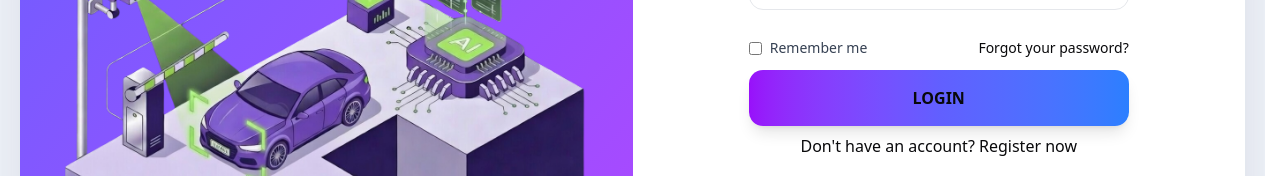
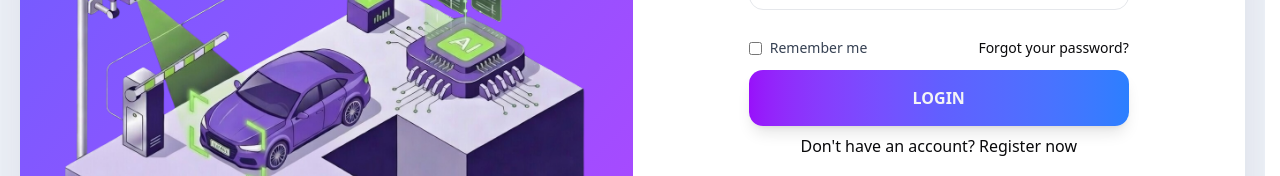
Before and after one commit to log1ri/ai-back-office, a React (Vite) app in the folder web/: page /login in a window 1280 px wide. Shown: the part 390-566 px from the top of the page. Built offline with nearby package versions, Linux system fonts and the light colour scheme; no server answers.

Commit message:
fix Login button color

```diff
--- a/web/src/pages/LoginPage.tsx
+++ b/web/src/pages/LoginPage.tsx
@@ -235,7 +235,7 @@ const LoginPage: React.FC = () => {
               )}
               <button
                 type="submit"
-                className="w-full p-4 rounded-xl bg-gradient-to-r from-purple-600 via-indigo-500 to-blue-500 text-white font-bold uppercase shadow-lg hover:-translate-y-1 transition disabled:bg-gray-300 disabled:cursor-not-allowed"
+                className="w-full p-4 rounded-xl bg-gradient-to-r from-purple-600 via-indigo-500 to-blue-500 !text-gray-100 font-bold uppercase shadow-lg hover:-translate-y-1 transition disabled:bg-gray-300 disabled:cursor-not-allowed"
                 disabled={isLoading || registerForm.formState.isSubmitting}
               >
                 {isLoading || registerForm.formState.isSubmitting
@@ -338,7 +338,7 @@ const LoginPage: React.FC = () => {
                 </div>
                 <button
                   type="submit"
-                  className="w-full p-4 rounded-xl bg-gradient-to-r from-purple-600 via-indigo-500 to-blue-500 text-white font-bold uppercase shadow-lg hover:-translate-y-1 transition disabled:bg-gray-300 disabled:cursor-not-allowed"
+                  className="w-full p-4 rounded-xl bg-gradient-to-r from-purple-600 via-indigo-500 to-blue-500 !text-gray-100 font-bold uppercase shadow-lg hover:-translate-y-1 transition disabled:bg-gray-300 disabled:cursor-not-allowed"
                   disabled={loginForm.formState.isSubmitting}
                 >
                   {isLoading || loginForm.formState.isSubmitting
```
